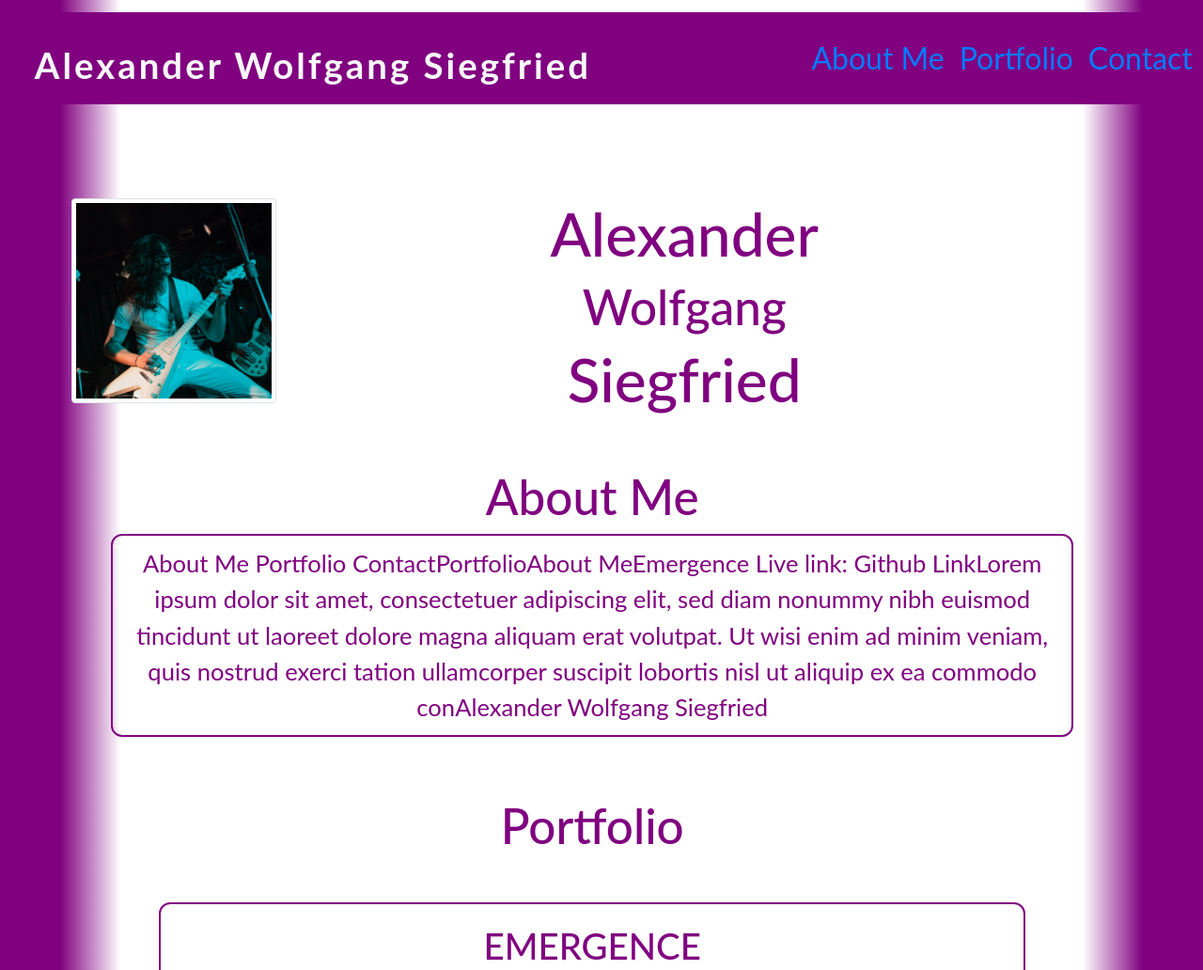
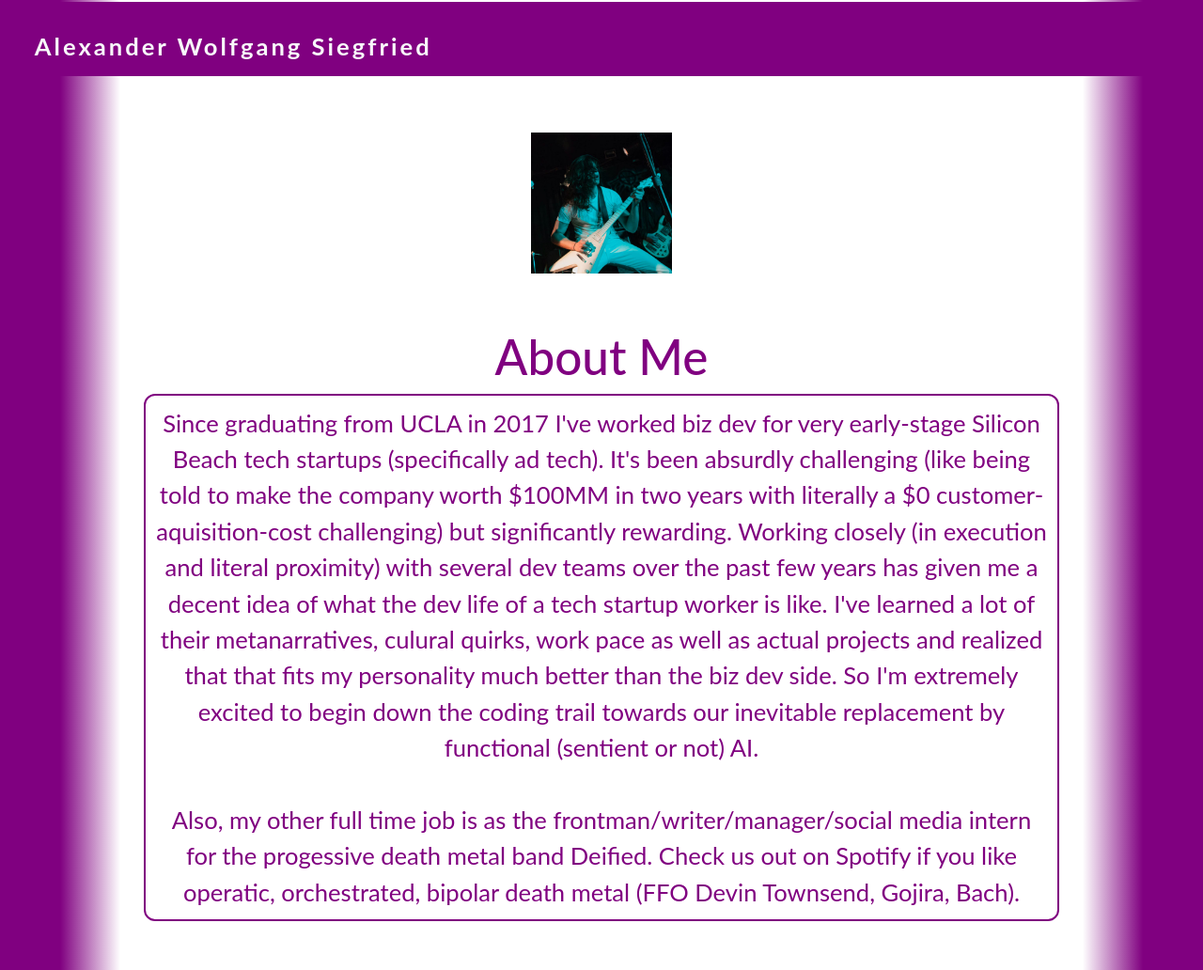
Before and after one commit to AWSiegfried/secondattemptbio, a plain HTML site: page index.html in a window 1280 px wide. Shown: the top 1032 px of the page at 94% size. Drawn offline with nearby package versions, Linux system fonts and the light colour scheme.

Commit message:
updated styling

```diff
--- a/Assets/style.css
+++ b/Assets/style.css
@@ -5,8 +5,6 @@
 
 body {
     text-align: center;
-    width: 100%;
-    height: 100%;
     margin: 1vw;
     /* For browsers that do not support gradients */
     background-color: rgb(126, 3, 126);
@@ -15,10 +13,17 @@ body {
 
 .navbar {
     background-color: purple;
+    margin-top: -11px;
+}
+
+#mainimage {
+    width: 80%;
+    padding-top: 50px;
+    margin: auto;
 }
 
 .head-title {
-    font-size: 3vw;
+    font-size: 2vw;
     color: white;
     margin-top: 15px;
     font-weight: bold;
@@ -42,15 +47,14 @@ body {
     text-align: center;
 }
 
-.middlename {
-    font-size: 4vw;
+.concert {
+    max-height: 200px;
+    margin: auto;
+    padding: 10px;
+    width: 70%;
     text-align: center;
-}
-
-#mainimage {
-    width: 80%;
-    padding-top: 100px;
-    height: 100vh;
+    margin-left: 10%;
+    margin-right: 10%
 }
 
 .bio {
@@ -62,10 +66,8 @@ body {
 }
 
 #one-section {
-    width: 70%;
     text-align: center;
-    margin-left: 10%;
-    margin-right: 10%
+    margin: auto;
 }
 
 h4 {
@@ -91,7 +93,6 @@ h4 {
 
 .picture {
     padding: 15px;
-    width: 800px
 }
 
 h1 {
@@ -103,9 +104,6 @@ h1 {
     font-size: 2vw;
     border: 2px solid purple;
     border-radius: 1vw;
-    padding: 1vw;
-    margin: 2vw;
-    height: 50%;
 }
 
 .contact-subtitle {
--- a/index.html
+++ b/index.html
@@ -18,35 +18,16 @@
     <!--Nav Bar-->
     <nav class="navbar navbar-expand-lg">
         <a class="head-title navbar-brand px-2 text-light" href="#">Alexander Wolfgang Siegfried</a>
-        <div class="collapse navbar-collapse" id="navbarSupportedContent">
-            <ul class="navbar-options navbar-nav w-100 justify-content-end">
-                <li class="nav-item">
-                    <a href="#" class="nav-link">About Me</a>
-                </li>
-                <li class="nav-item">
-                    <a href="#" class="nav-link">Portfolio </a>
-                </li>
-                <li class="nav-item active">
-                    <a href="#" class="nav-link">Contact</a>
-                </li>
-            </ul>
         </div>
     </nav>
 
-    <div id="mainimage">
+    <section id="mainimage" class="container">
         <main>
-            <div class="row ml-5">
+            <div class="row concert justify-content-center" id="one-section">
                 <!--Picture-->
-                <div class="col-3">
-                    <img class="concert img-thumbnail" alt="Artist Image" src="Assets/Images/profilepic.jpg">
-                </div>
-                <!--Name-->
-                <div class="col-9">
-                    <div>
-                        <h1 class="my-name ml-5 pl-5">Alexander</h1>
-                        <h1 class="my-name ml-5 pl-5 middlename">Wolfgang </h1>
-                        <h1 class="my-name ml-5 pl-5">Siegfried</h1>
-                    </div>
+                <div>
+                    <img class="img-fluid" alt="Artist Image" src="Assets/Images/profilepic.jpg" width="150vw" height="150vh">
+
                 </div>
             </div>
 
@@ -55,8 +36,13 @@
                 <div id="one-section" class="col-12 col-xl-12 pl-xl-n12">
                     <div>
                         <h1>About Me</h1>
-                        <p class="bio">About Me Portfolio ContactPortfolioAbout MeEmergence Live link: Github LinkLorem ipsum dolor sit amet, consectetuer adipiscing elit, sed diam nonummy nibh euismod tincidunt ut laoreet dolore magna aliquam erat volutpat. Ut wisi
-                            enim ad minim veniam, quis nostrud exerci tation ullamcorper suscipit lobortis nisl ut aliquip ex ea commodo conAlexander Wolfgang Siegfried
+                        <p class="bio">Since graduating from UCLA in 2017 I've worked biz dev for very early-stage Silicon Beach tech startups (specifically ad tech). It's been absurdly challenging (like being told to make the company worth $100MM in two years with
+                            literally a $0 customer-aquisition-cost challenging) but significantly rewarding. Working closely (in execution and literal proximity) with several dev teams over the past few years has given me a decent idea of what the dev
+                            life of a tech startup worker is like. I've learned a lot of their metanarratives, culural quirks, work pace as well as actual projects and realized that that fits my personality much better than the biz dev side. So I'm extremely
+                            excited to begin down the coding trail towards our inevitable replacement by functional (sentient or not) AI.
+                            <br>
+                            <br> Also, my other full time job is as the frontman/writer/manager/social media intern for the progessive death metal band Deified. Check us out on Spotify if you like operatic, orchestrated, bipolar death metal (FFO Devin
+                            Townsend, Gojira, Bach).
                         </p>
                     </div>
                 </div>
@@ -77,17 +63,17 @@
                                 <a href="https://github.com/AWSiegfried/Emergence_v1" target="_blank">Github Repository</a></h6>
                             <div class="row pictures">
                                 <div class="col-md-12 cold-sm-12">
-                                    <img src="Assets/Images/emergence-homepage.png" alt="Placeholder" class="picture">
+                                    <img src="Assets/Images/emergence-homepage.png" alt="Placeholder" class="picture img-fluid">
                                 </div>
                             </div>
                             <div class="row pictures">
                                 <div class="col-md-12 cold-sm-12">
-                                    <img src="Assets/Images/emergence-artistpage.png" alt="Placeholder" class="picture">
+                                    <img src="Assets/Images/emergence-artistpage.png" alt="Placeholder" class="picture img-fluid">
                                 </div>
                             </div>
                             <div class="row pictures">
                                 <div class="col-md-12 cold-sm-12">
-                                    <img src="Assets/Images/emergence-audio-features.png" alt="Placeholder" class="picture">
+                                    <img src="Assets/Images/emergence-audio-features.png" alt="Placeholder" class="picture img-fluid">
                                 </div>
                             </div>
                         </div>
@@ -100,7 +86,7 @@
                                 <a href="https://github.com/AWSiegfried/HW05-workdayscheduler" target="_blank">Github Repository</a></h6>
                             <div class="row pictures">
                                 <div class="col-md-12 cold-sm-12">
-                                    <img src="Assets/Images/workdayscheduler.png" alt="Placeholder" class="picture">
+                                    <img src="Assets/Images/workdayscheduler.png" alt="Placeholder" class="picture img-fluid">
                                 </div>
                             </div>
                         </div>
@@ -113,7 +99,7 @@
                                 <a href="https://github.com/AWSiegfried/HW03-passwordgenerator" target="_blank">Github Repository</a></h6>
                             <div class="row pictures">
                                 <div class="col-md-12 cold-sm-12">
-                                    <img src="Assets/Images/passwordgenerator.png" alt="Placeholder" class="picture">
+                                    <img src="Assets/Images/passwordgenerator.png" alt="Placeholder" class="picture img-fluid">
                                 </div>
                             </div>
                         </div>
@@ -124,33 +110,29 @@
             <!--Contact Me-->
             <div class="row mt-5">
                 <div id="one-section" class="col-12 col-xl-12 pl-xl-n12">
-                    <div>
-                        <h1>Contact Info</h1>
-                        <!--Three Examples-->
-                        <!--Example One-->
-                        <div class="contact-subtitle">
-
-                            <div class="contact col-md-6 cold-xs-12 col-lg-6">
+                    <h1>Contact Info</h1>
+                    <div class="contact-subtitle">
+                        <div class="row">
+                            <div class="contact col-xs-12 col-md-6 col-lg-6">
                                 <h4>Professional</h4>
                                 <p>Email: awsiegfried@gmail.com</p>
                                 <p> Cell: 484-788-1741</p>
                                 <p><a href="https://github.com/AWSiegfried" target="_blank">Github</a></p>
                                 <p><a href="https://www.linkedin.com/in/alexander-wolfgang-siegfried-0565704a/" target="_blank">LinkedIn</a></p>
-                                <p><a href="#" target="_blank">Résumé</a></p>
+                                <p><a href="./Assets/Images/resume.pdf" download target="_blank">Download Resume</a></p>
                             </div>
-                            <div class="contact col-md-6 cold-xs-12 col-lg-6 ">
+                            <div class="contact col-xs-12 col-md-6 col-lg-6">
                                 <h4>Personal</h4>
                                 <p><a href="https://www.instagram.com/awsiegfried/" target="_blank">Instagram</a></p>
                                 <p><a href="https://www.facebook.com/alex.siegfried.52/" target="_blank">Facebook</a></p>
-                                <p><a href="https://linktr.ee/deified/" target="_blank">Musc</a></p>
+                                <p><a href="https://linktr.ee/deified/" target="_blank">Music</a></p>
                             </div>
-
                         </div>
                     </div>
                 </div>
             </div>
         </main>
-    </div>
+    </section>
 
     <!--jQuery-->
     <script src="https://code.jquery.com/jquery-3.5.1.slim.min.js" integrity="sha384-DfXdz2htPH0lsSSs5nCTpuj/zy4C+OGpamoFVy38MVBnE+IbbVYUew+OrCXaRkfj" crossorigin="anonymous"></script>
```
Also changed, not shown: 2 other files.
